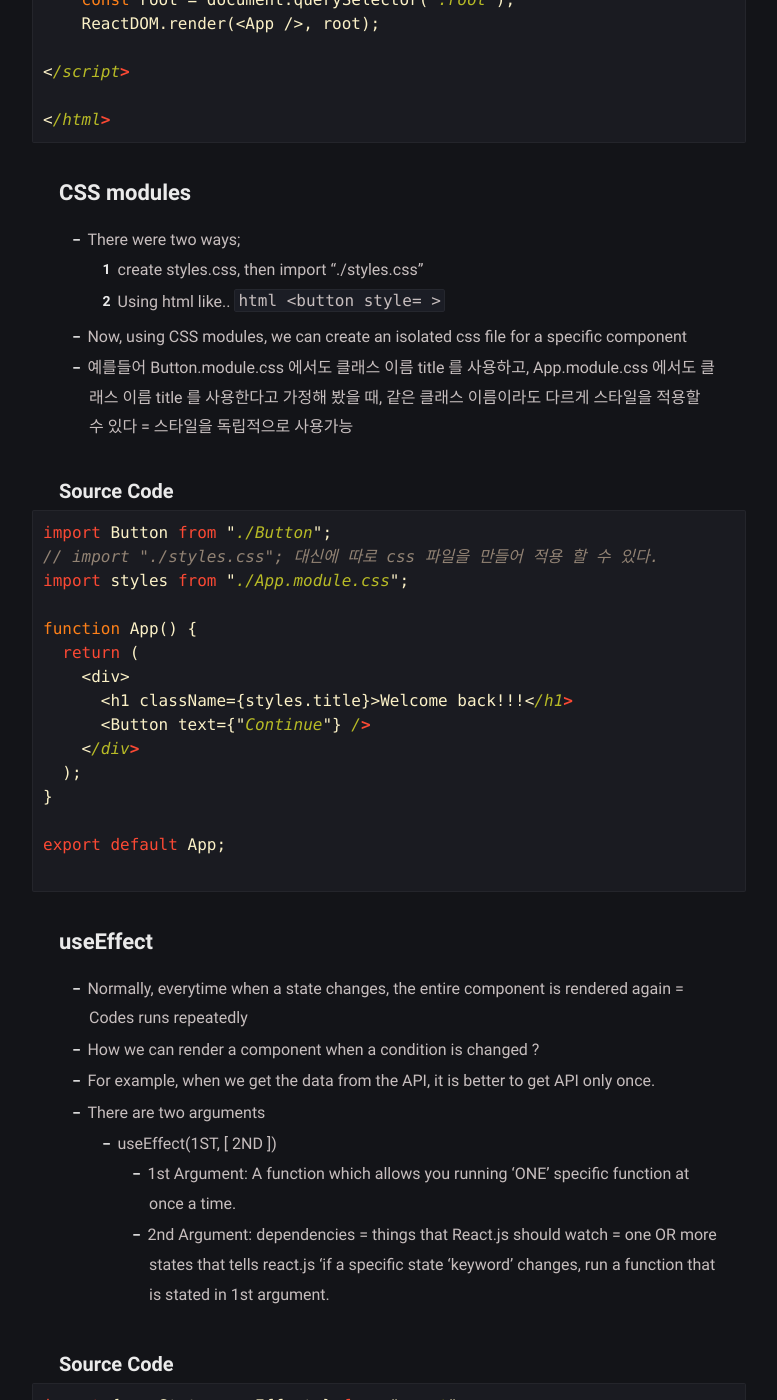
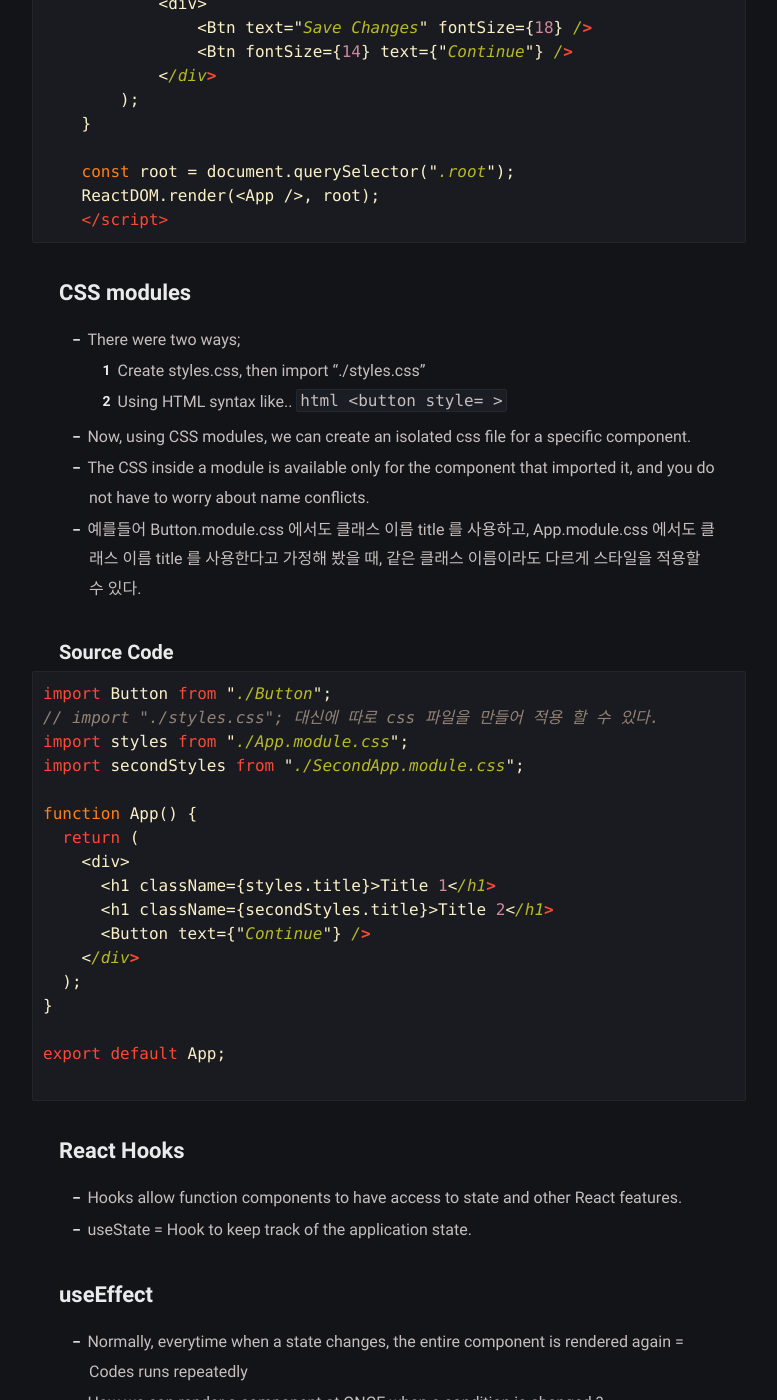
Before and after one commit to Hyukjoo-Lee/Hyukjoo-Lee.github.io, a Jekyll site: the page built from _posts/2022-06-02-JavaScript_Basic_React_3.markdown, in a window 1280 px wide and 1400 px high, scrolled down 1271 px. Shown: the whole window, without its empty margins (251-1028 px from the left). Built offline with Jekyll 4.4.1, drawn with Linux system fonts in a browser that asks for light colours; some of the changed text lies outside the part shown.

````diff
--- a/_posts/2022-06-02-JavaScript_Basic_React_3.markdown
+++ b/_posts/2022-06-02-JavaScript_Basic_React_3.markdown
@@ -1,24 +1,25 @@
 ---
 title: "{ JavaScript } Basic React 3"
 date: 2022-06-03 18:00:00 +07:00
-tags: [JavaScript, React, Props, useEffect]
+tags: [JavaScript, React, Props, Hooks]
 ---
 
-**Props**
+**React Props & React Hooks**
+
+## React Props
+- Props are arguments passed into React components.
+- To pass props into a component, use the same syntax as HTML attributes. e.g. <Button text= {"Send"}>
+- React.js does not know the props' type = does not occur any error, even if you pass the wrong data type.
+    - PropType: Allows you to check each different types.
 
 #### Source Code
-
-```javascript
-<script type="text/babel">
-
+```html
+<script>
     /*
     shortCut : 'props.text' => '{ text }'
-    React.js does not know the props' type -> does not occur an error even if you pass the wrong data type
-    ==> PropType: allows you to check each different types
     fontSize = 14 is the default value
     */
     function Btn({ text, fontSize = 14 }) {
-
         return <button
             style={{
                 backgroundColor: "tomato",
@@ -49,30 +50,30 @@ tags: [JavaScript, React, Props, useEffect]
 
     const root = document.querySelector(".root");
     ReactDOM.render(<App />, root);
-
-</script>
-
-</html>
+    </script>
 ```
 
 ## CSS modules
 
 - There were two ways;
-    1. create styles.css, then import "./styles.css"
-    2. Using html like..  ```html <button style={{ ... }} > ```
-- Now, using CSS modules, we can create an isolated css file for a specific component
-- 예를들어 Button.module.css 에서도 클래스 이름 title 를 사용하고, App.module.css 에서도 클래스 이름 title 를 사용한다고 가정해 봤을 때, 같은 클래스 이름이라도 다르게 스타일을 적용할 수 있다 = 스타일을 독립적으로 사용가능
+    1. Create styles.css, then import "./styles.css"
+    2. Using HTML syntax like..  ```html <button style={{ ... }} > ```
+- Now, using CSS modules, we can create an isolated css file for a specific component.
+- The CSS inside a module is available only for the component that imported it, and you do not have to worry about name conflicts.
+- 예를들어 Button.module.css 에서도 클래스 이름 title 를 사용하고, App.module.css 에서도 클래스 이름 title 를 사용한다고 가정해 봤을 때, 같은 클래스 이름이라도 다르게 스타일을 적용할 수 있다.
 
 #### Source Code
 ```javascript
 import Button from "./Button";
 // import "./styles.css"; 대신에 따로 css 파일을 만들어 적용 할 수 있다.
 import styles from "./App.module.css";
+import secondStyles from "./SecondApp.module.css";
 
 function App() {
   return (
     <div>
-      <h1 className={styles.title}>Welcome back!!!</h1>
+      <h1 className={styles.title}>Title 1</h1>
+      <h1 className={secondStyles.title}>Title 2</h1>
       <Button text={"Continue"} />
     </div>
   );
@@ -82,25 +83,31 @@ export default App;
 
 ```
 
+## React Hooks
+- Hooks allow function components to have access to state and other React features.
+- useState = Hook to keep track of the application state.
+
 ## useEffect
 
 - Normally, everytime when a state changes, the entire component is rendered again = Codes runs repeatedly
-- How we can render a component when a condition is changed ?
+- How we can render a component at ONCE when a condition is changed ?
 - For example, when we get the data from the API, it is better to get API only once.
 - There are two arguments
     - useEffect(1ST, [ 2ND ])
         - 1st Argument: A function which allows you running 'ONE' specific function at once a time.
-        - 2nd Argument: dependencies = things that React.js should watch = one OR more states that tells react.js 'if a specific state 'keyword' changes, run a function that is stated in 1st argument.
+        - 2nd Argument: dependencies = things that React.js should watch. They can be one OR more states that tells React.js like. if a specific 'keyword' changes, run a function in the 1st argument.
 
 #### Source Code
+
 ```javascript
 import { useState, useEffect } from "react";
 
 /**
- * state 가 변화 할 때마다 전체 App 컴포넌트는 re-render 된다.
- * 처음에만 render 되게 어떻게 만들까?
- * 예를들어, api 를 통해 데이터를 가져올 때.. api 를 한번만 가져오고 state가 업데이트 될 때, re-render 되는 걸 원치 않을 것.
- *
+ * state 가 변화 할 때마다 전체 App Component는 re-render 된다.
+ * 앱이 실행되었을 때, 처음에만 render 되게 어떻게 만들까?
+ * 예를들어, API 를 통해 데이터를 가져올 때, API 를 한번만 가져오고 state가
+ * 업데이트 될 때 마다 Component 가 계속 re-render 되는 걸 원치 않을 것
+ * 이런경우에 useEffect 를 활용한다.
  */
 function App() {
   const [counter, setValue] = useState(0);
@@ -151,11 +156,8 @@ export default App;
 import { useState, useEffect } from "react";
 
 /**
-  <extra>
-  Cleanup function =
-  어떠한 component 가 destroyed 될 때 실행되는 function
+ * Cleanup function = 어떠한 component 가 destroyed 될 때 실행되는 함수
  */
-
 function Hello() {
 
   // function destroyedFn() {
@@ -169,7 +171,7 @@ function Hello() {
 
   // useEffect(effectFn, []);
 
-  // Make that codes shorter
+  // Make codes above shorter
   useEffect(() => {
     console.log("hi :)");
     return () => console.log("bye :)");
@@ -192,5 +194,4 @@ function App() {
 }
 
 export default App;
-
 ```
````
Also changed, not shown: other parts of _posts/2022-06-02-JavaScript_Basic_React_3.markdown (+4 -6 lines), _posts/2022-05-31-JavaScript_Basic_React.markdown (+32 -18 lines), _posts/2022-06-01-JavaScript_Basic_React_2.markdown (+29 -36 lines), _posts/2022-06-11-JavaScript_Basic_React_Projects.markdown (+6 -6 lines).
